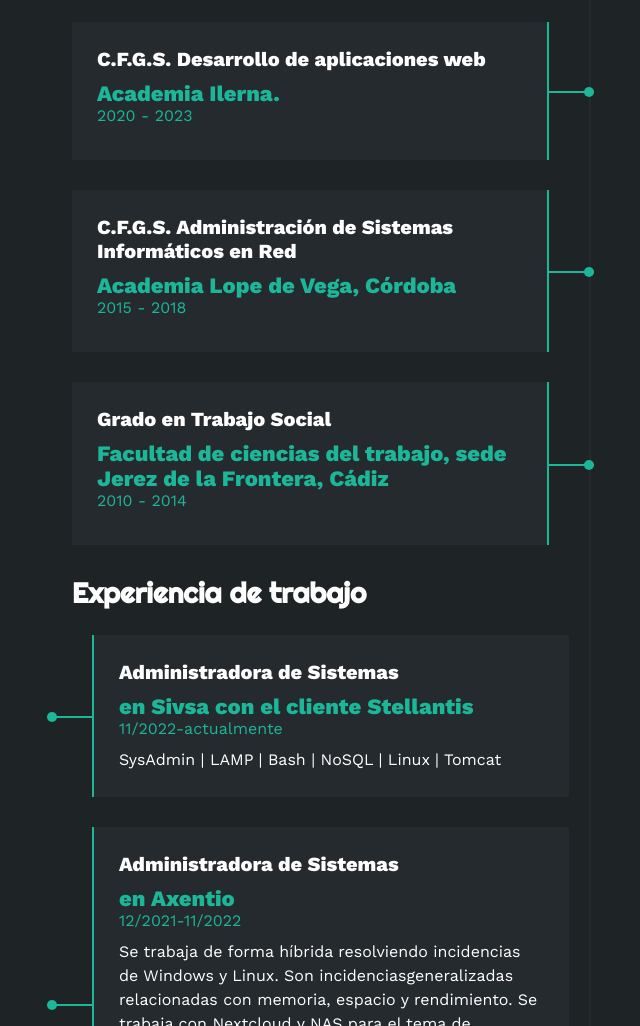
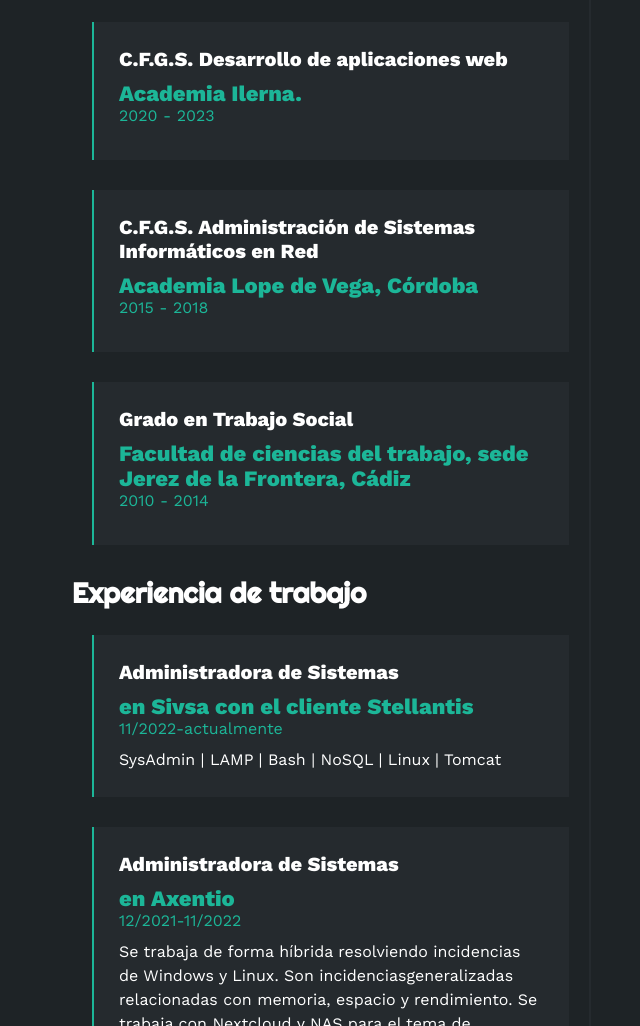
Before and after one commit to YolsAlm/portfolio, a plain HTML site: page index.html in a window 1280 px wide. Shown: the part 2609-3635 px from the top of the page, without its empty margins (38-678 px from the left). Drawn offline with nearby package versions, Linux system fonts and the light colour scheme.

Commit message:
apartado cv en proceso

```diff
--- a/estilo.css
+++ b/estilo.css
@@ -338,7 +338,6 @@ html{
     font-family: 'Righteous';
     text-align: center;
     padding: 20px 0;
-
 }
 .curriculum .fila{
     display: flex;
@@ -355,9 +354,6 @@ html{
 }
 .curriculum .fila .izquierda{
     border-right: 2px solid #252A2E;
-}
-.curriculum .fila .derecha{
-    border-left: 2px solid #252A2E;
 }
 .curriculum .fila .item{
     padding: 25px;
@@ -383,52 +379,11 @@ html{
 .curriculum .fila .item p{
     line-height: 24px;
 }
-.curriculum .fila .izq{
-    border-right: 2px solid #1CB698;
-    margin-right: 20px;
-}
 .curriculum .fila .der{
     border-left: 2px solid #1CB698;
     margin-left: 20px;
 }
-.curriculum .fila .item .conectori{
-    height: 2px;
-    background-color: #1CB698;
-    width: 47px;
-    position: absolute;
-    top: 50%;
-    right: -47px;
-    z-index: 5;
-}
-.curriculum .fila .item .conectori .circuloi{
-    display: block;
-    height: 10px;
-    width: 10px;
-    border-radius: 50%;
-    background-color: #1CB698;
-    float: right;
-    position: relative;
-    bottom: 4px;
-}
-.curriculum .fila .item .conectord{
-    height: 2px;
-    background-color: #1CB698;
-    width: 47px;
-    position: absolute;
-    top: 50%;
-    left: -47px;
-    z-index: 5;
-}
-.curriculum .fila .item .conectord .circulod{
-    display: block;
-    height: 10px;
-    width: 10px;
-    border-radius: 50%;
-    background-color: #1CB698;
-    float: left;
-    position: relative;
-    bottom: 4px;
-}
+
 /* SECCION PORTFOLIO */
 .portfolio{
     background-color: #252A2E;
--- a/index.html
+++ b/index.html
@@ -66,7 +66,7 @@
                         </li>
                         <li>
                             <strong>Github</strong>
-                            https://github.com/YolsAlm?tab=repositories
+                            https://github.com/YolsAlm/
                         </li>
                     </ul>
                     <button>
@@ -193,29 +193,20 @@
             <div class="fila">
                 <div class="col izquierda">
                     <h3>Educación</h3>
-                    <div class="item izq">
+                    <div class="item der">
                         <h4>C.F.G.S. Desarrollo de aplicaciones web</h4>
                         <span class="casa">Academia Ilerna.</span>
                         <span class="fecha">2020 - 2023</span>
-                        <div class="conectori">
-                            <div class="circuloi"></div>
-                        </div>
                     </div>
-                    <div class="item izq">
+                    <div class="item der">
                         <h4>C.F.G.S. Administración de Sistemas Informáticos en Red</h4>
                         <span class="casa">Academia Lope de Vega, Córdoba</span>
                         <span class="fecha">2015 - 2018</span>
-                        <div class="conectori">
-                            <div class="circuloi"></div>
-                        </div>
                     </div>
-                    <div class="item izq">
+                    <div class="item der">
                         <h4>Grado en Trabajo Social</h4>
                         <span class="casa">Facultad de ciencias del trabajo, sede Jerez de la Frontera, Cádiz</span>
                         <span class="fecha">2010 - 2014</span>
-                        <div class="conectori">
-                            <div class="circuloi"></div>
-                        </div>
                     </div>
 
                     <h3>Experiencia de trabajo</h3>
@@ -224,9 +215,6 @@
                         <span class="casa">en Sivsa con el cliente Stellantis</span>
                         <span class="fecha">11/2022-actualmente</span>
                         <p>SysAdmin | LAMP | Bash | NoSQL | Linux | Tomcat</p>
-                        <div class="conectord">
-                            <div class="circulod"></div>
-                        </div>
                     </div>
                     <div class="item der">
                         <h4>Administradora de Sistemas</h4>
@@ -236,9 +224,6 @@
                             Se trabaja con Nextcloud y NAS para el tema de almacenamiento
                             Para los backups se toca duplicati y Veeam, centrándose un 90% en el uso de Veeam en el quese relanzan las copias fallidas, se controlan las realizadas, exportan o importan copias.
                             A la hora de la monitorización se realiza con Icinga.</p>
-                        <div class="conectord">
-                            <div class="circulod"></div>
-                        </div>
                     </div>
                     <div class="item der">
                         <h4>Administradora de Sistemas</h4>
@@ -251,9 +236,6 @@
                             Se trabaja con java y python para incidencias de código en fronted
                             Con grafana y zabbix para el tema de monitorización, instalando el programa y llevando uncontrol de las alertas
                             Con diferentes NAS para el tema de almacenamiento.</p>
-                        <div class="conectord">
-                            <div class="circulod"></div>
-                        </div>
                     </div>
                     <div class="item der">
                         <h4>Asistencia técnica</h4>
@@ -261,9 +243,6 @@
                         <span class="fecha">08/2018-11/2020</span>
                         <p> Resolución de incidencias generalizadas en Windows. (SAP)
                             Active directory, Actualizaciones, Incidencias de hardware y Software, Impresoras, Mail, etc.</p>
-                        <div class="conectord">
-                            <div class="circulod"></div>
-                        </div>
                     </div>
                     <div class="item der">
                         <h4>Desarrolladora de videojuegos para Android</h4>
@@ -271,18 +250,12 @@
                         <span class="fecha">2017</span>
                         <p> -"Speeder", realizado en el lenguaje de programación C#, y publicado en la app store. (2017)
                             -"Hermi Bubble", realizado en el lenguaje de programación C#. (2017)</p>
-                        <div class="conectord">
-                            <div class="circulod"></div>
-                        </div>
                     </div>
                     <div class="item der">
                         <h4>Administradora de Sistemas</h4>
                         <span class="casa">en Tecnova</span>
                         <span class="fecha">03/2018-06/2018</span>
                         <p> adm. sistemas informáticos y base de datos</p>
-                        <div class="conectord">
-                            <div class="circulod"></div>
-                        </div>
                     </div>
                 </div>
             </div>
```
